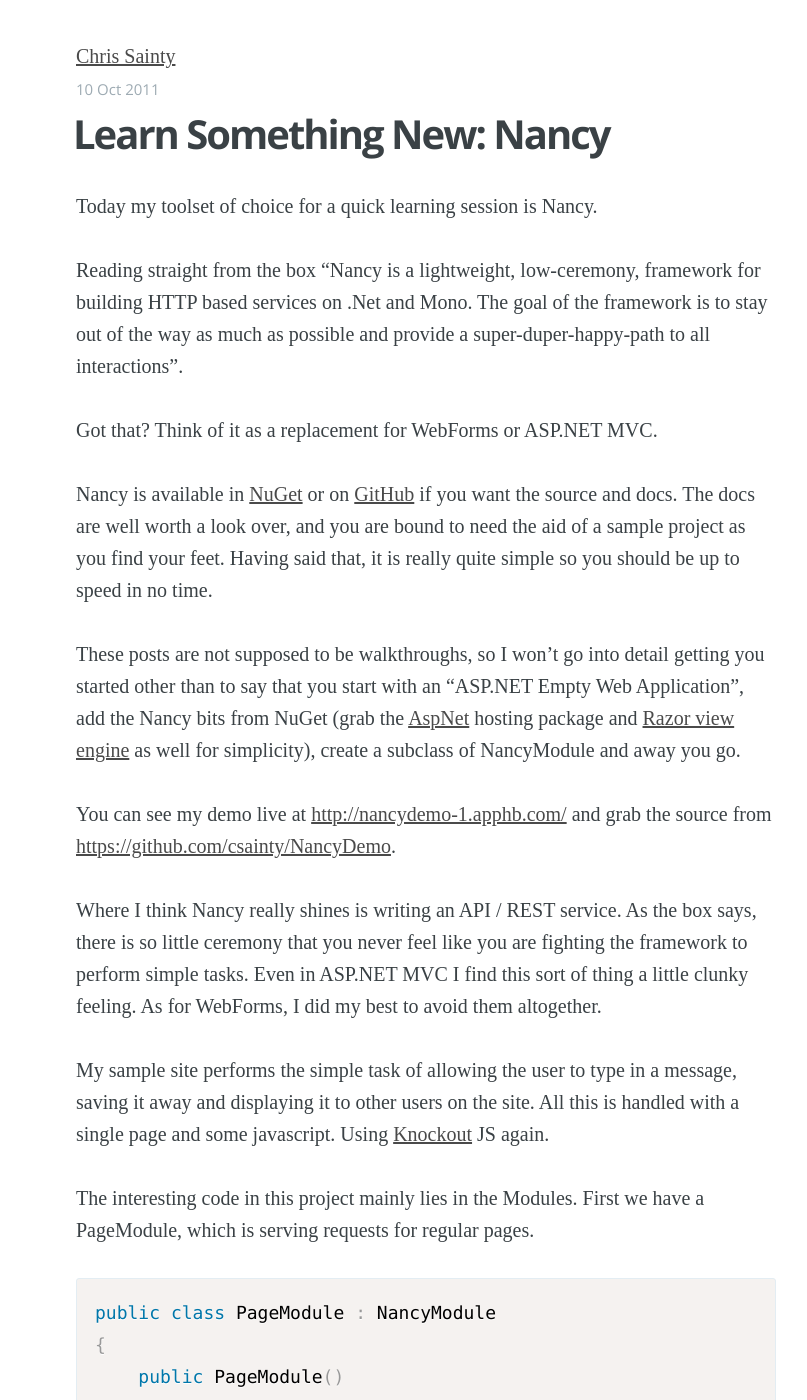
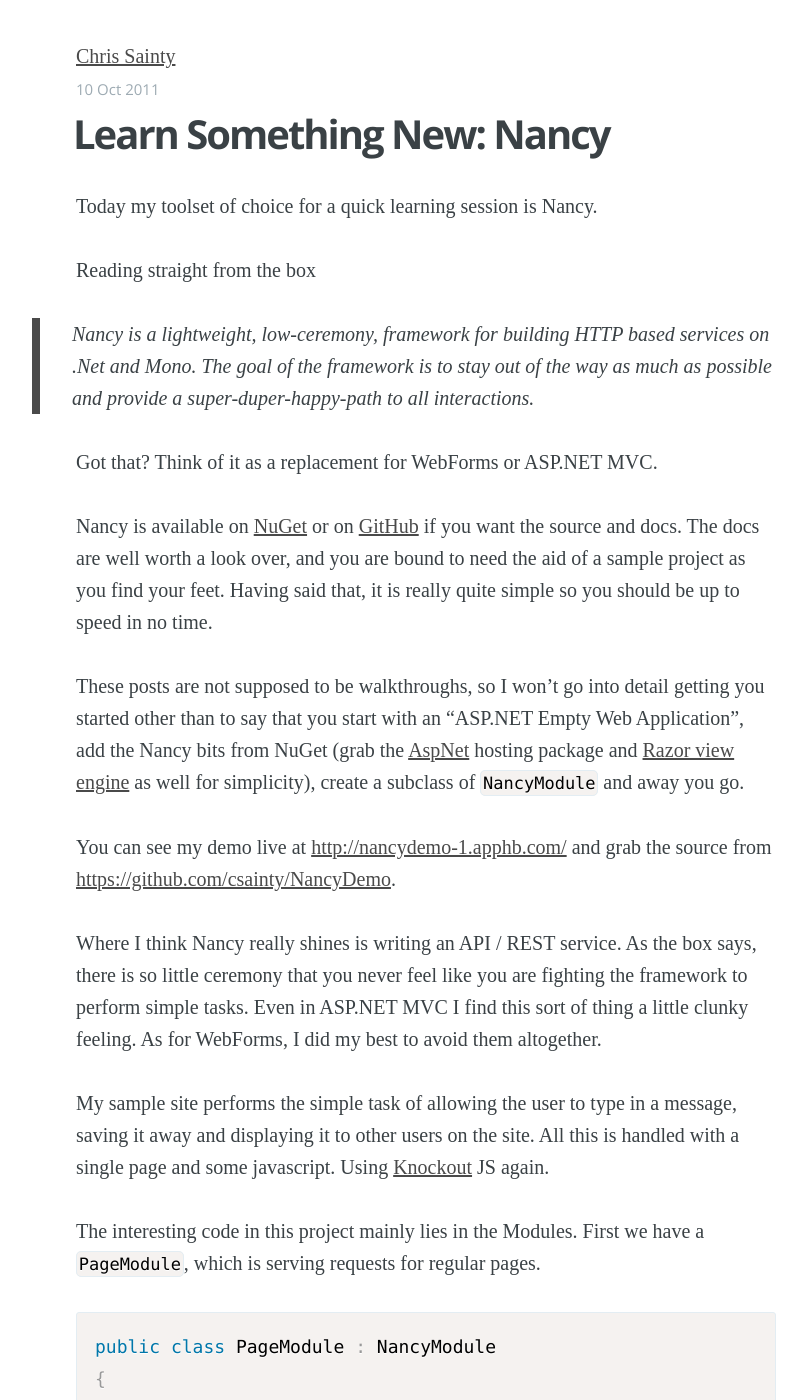
Before and after one commit to csainty/csainty.github.io, a Jekyll site: the page built from _posts/2011-10-10-learn-something-new-nancy.md, in a window 1280 px wide and 1400 px high. Shown: the whole window, without its empty margins (214-1021 px from the left). Built offline with Jekyll 4.4.1, drawn with Linux system fonts in a browser that asks for light colours; some web fonts are replaced; Markdown is read by kramdown in place of the engine named in the settings; some of the changed text lies outside the part shown.

````diff
--- a/_posts/2011-10-10-learn-something-new-nancy.md
+++ b/_posts/2011-10-10-learn-something-new-nancy.md
@@ -4,26 +4,29 @@ layout: post
 permalink: /2011/10/learn-something-new-nancy.html
 tags: javascript nancy asp.net learn something new C# knockout dotnet
 id: tag:blogger.com,1999:blog-25631453.post-2667713463273702490
+tidied: true
 ---
 
 Today my toolset of choice for a quick learning session is Nancy.
 
-Reading straight from the box “Nancy is a lightweight, low-ceremony, framework for building HTTP based services on .Net and Mono. The goal of the framework is to stay out of the way as much as possible and provide a super-duper-happy-path to all interactions”.
+Reading straight from the box
+
+> Nancy is a lightweight, low-ceremony, framework for building HTTP based services on .Net and Mono. The goal of the framework is to stay out of the way as much as possible and provide a super-duper-happy-path to all interactions.
 
 Got that? Think of it as a replacement for WebForms or ASP.NET MVC.
 
-Nancy is available in [NuGet](http://nuget.org/List/Packages/Nancy) or on [GitHub](https://github.com/NancyFx/Nancy) if you want the source and docs. The docs are well worth a look over, and you are bound to need the aid of a sample project as you find your feet. Having said that, it is really quite simple so you should be up to speed in no time.
+Nancy is available on [NuGet](http://nuget.org/List/Packages/Nancy) or on [GitHub](https://github.com/NancyFx/Nancy) if you want the source and docs. The docs are well worth a look over, and you are bound to need the aid of a sample project as you find your feet. Having said that, it is really quite simple so you should be up to speed in no time.
 
-These posts are not supposed to be walkthroughs, so I won’t go into detail getting you started other than to say that you start with an “ASP.NET Empty Web Application”, add the Nancy bits from NuGet (grab the [AspNet](http://nuget.org/List/Packages/Nancy.Hosting.Aspnet) hosting package and [Razor view engine](http://nuget.org/List/Packages/Nancy.Viewengines.Razor) as well for simplicity), create a subclass of NancyModule and away you go.
+These posts are not supposed to be walkthroughs, so I won’t go into detail getting you started other than to say that you start with an “ASP.NET Empty Web Application”, add the Nancy bits from NuGet (grab the [AspNet](http://nuget.org/List/Packages/Nancy.Hosting.Aspnet) hosting package and [Razor view engine](http://nuget.org/List/Packages/Nancy.Viewengines.Razor) as well for simplicity), create a subclass of `NancyModule` and away you go.
 
 You can see my demo live at [http://nancydemo-1.apphb.com/](http://nancydemo-1.apphb.com/) and grab the source from [https://github.com/csainty/NancyDemo](https://github.com/csainty/NancyDemo).
 
 Where I think Nancy really shines is writing an API / REST service. As the box says, there is so little ceremony that you never feel like you are fighting the framework to perform simple tasks. Even in ASP.NET MVC I find this sort of thing a little clunky feeling. As for WebForms, I did my best to avoid them altogether.
 
-My sample site performs the simple task of allowing the user to type in a message, saving it away and displaying it to other users on the site. All this is handled with a single page and some javascript. Using [Knockout](http://csainty.blogspot.com/2011/10/learn-something-new-knockout-js.html) JS again.
+My sample site performs the simple task of allowing the user to type in a message, saving it away and displaying it to other users on the site. All this is handled with a single page and some javascript. Using [Knockout]({% post_url 2011-10-07-learn-something-new-knockout-js %}) JS again.
 
 The interesting code in this project mainly lies in the Modules.
-First we have a PageModule, which is serving requests for regular pages.
+First we have a `PageModule`, which is serving requests for regular pages.
 
 
 ```csharp
@@ -34,12 +37,11 @@ public class PageModule : NancyModule
 		Get["/"] = p => View["Default"];
 	}
 }
-
 ```
 
-It really is as simple as that to catch requests to “/” and serve up a View in response.
+It really is as simple as that to catch requests to `/` and serve up a view in response.
 
-Second we have the ApiModule, which is handling the API requests being made by AJAX.
+Second we have the `ApiModule`, which is handling the API requests being made by AJAX.
 
 
 ```csharp
@@ -56,7 +58,6 @@ public class ApiModule : NancyModule
 		Post["/messages/save"] = p => { _Data.AddMessage(Request.Form["Message"]); return "OK!"; };
 	}
 }
-
 ```
 
 Again, you can see that is very simple.
@@ -73,16 +74,13 @@ public class CustomBootstrapper : NinjectNancyBootstrapper
 		container.Bind<IDataStore>().To<InMemoryDataStore>().InSingletonScope();
 	}
 }
-
 ```
 
 Here we are subclassing the Ninject bootstrapper, there are other implementations, and adding in the bindings we need.
 
 Of course I have barely scratched the surface here on a very intriguing project. I am hoping to put it to real use in something very soon.
 
-####
-
- Tools and Services Used
+#### Tools and Services Used
 
 
 [Knockout JS](http://knockoutjs.com/)
````
Also changed, not shown: _posts/2011-08-19-wp75-mangobackground-agents.md (+12 -17 lines), _posts/2011-11-29-tutorial-nancy-mongodb-appharbor.md (+1 -1 lines).
